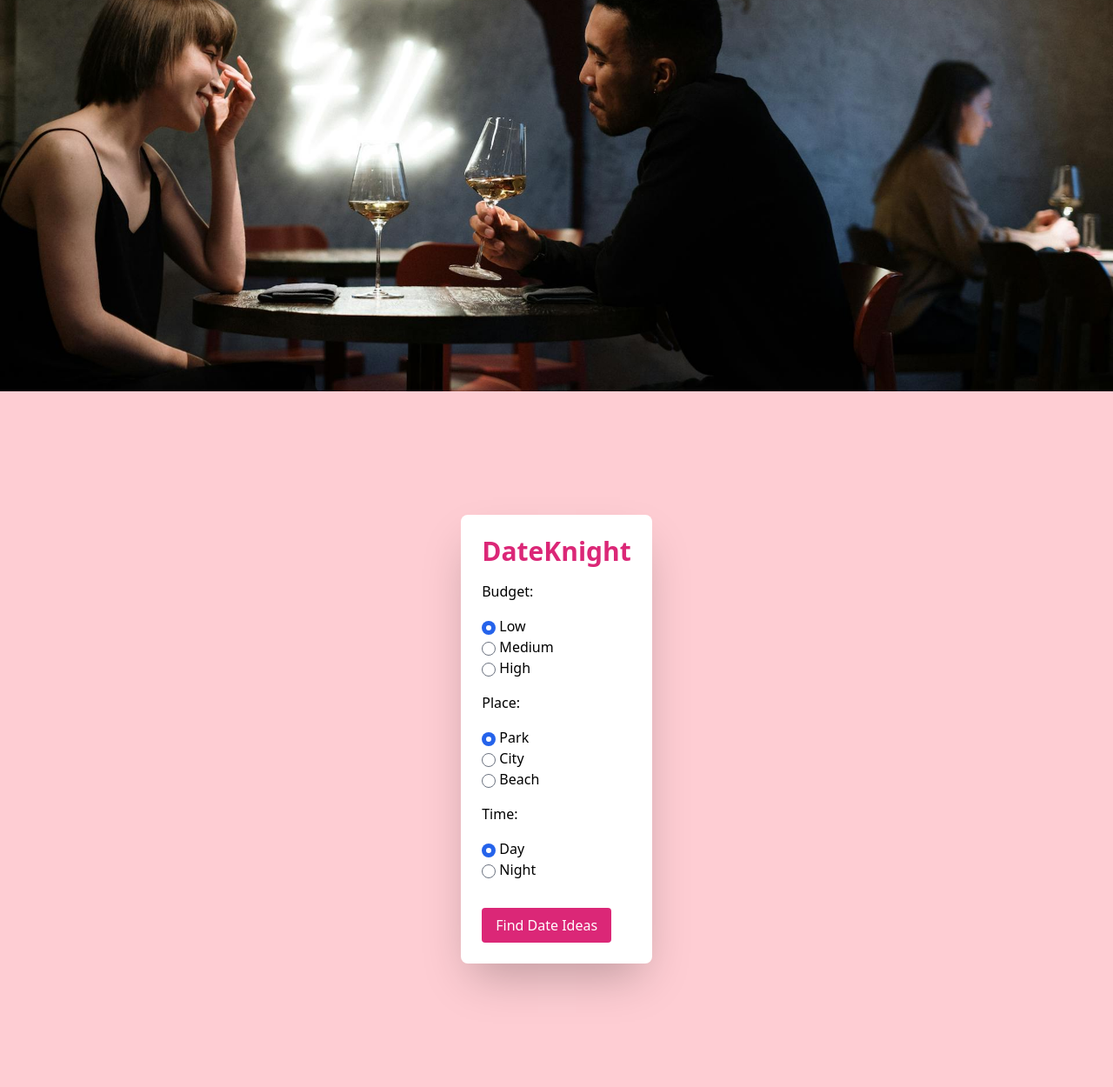
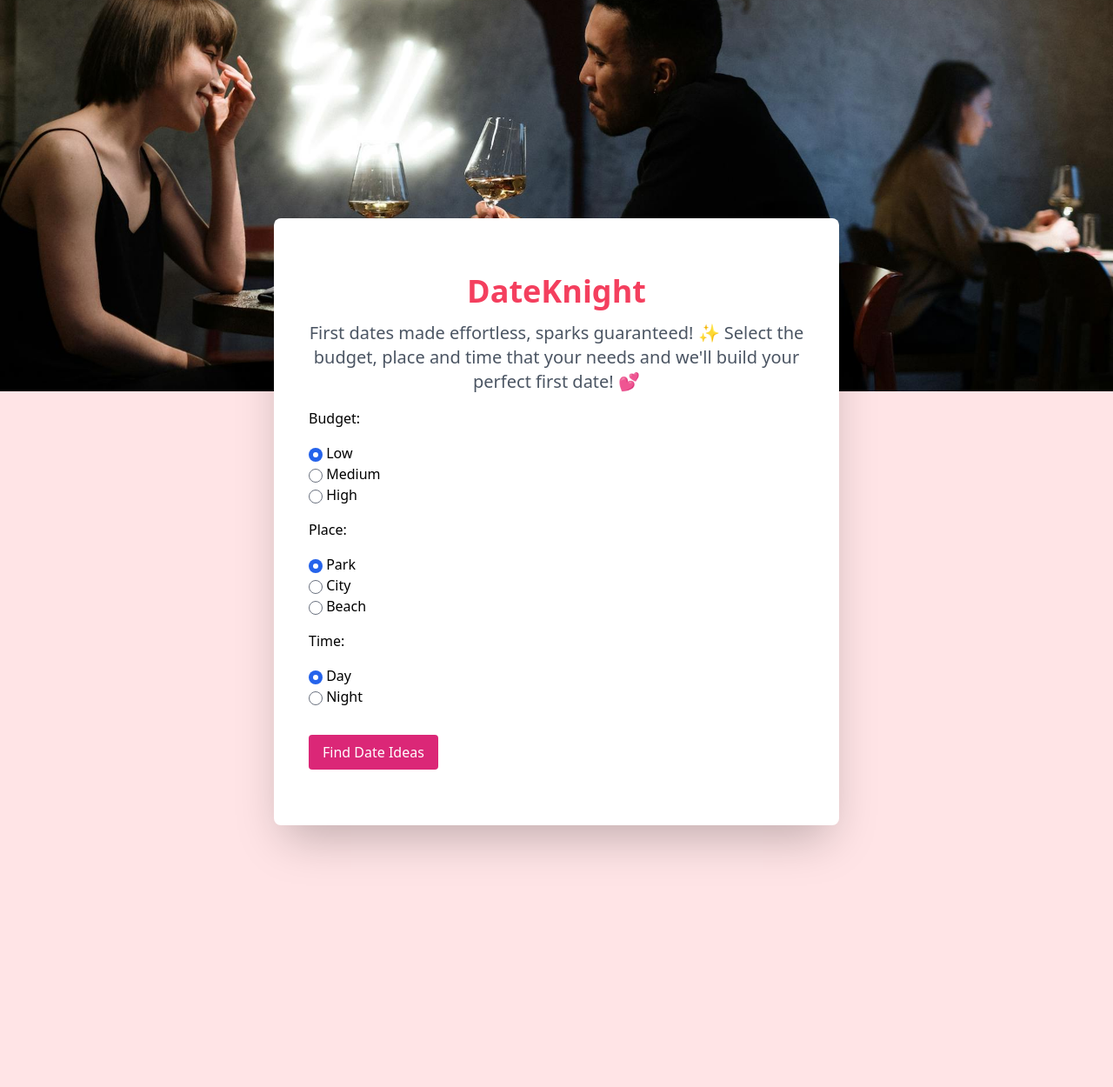
Before and after one commit to Redsskull/date-knight, a Django app: page / in a window 1280 px wide. Shown: the whole page at 87% size. Run offline with Django 4.2, Linux system fonts and the light colour scheme; style sheets or scripts are compiled from the project's sources; some libraries are stand-ins or nearby versions.

Commit message:
refactor(index): update form heading & description text & styling

```diff
--- a/templates/index.html
+++ b/templates/index.html
@@ -15,31 +15,44 @@
         {% tailwind_css %}
         <link rel="stylesheet" type="text/css" href="{% static 'date/styles.css' %}">
     </head>
-    <body class="bg-rose-200">
 
+    <body class="bg-rose-100">
         <!-- Hero image -->
         <section
             class="h-screen bg-cover bg-no-repeat max-h-[450px] bg-center bg-[url('../static/date/images/couple-on-date.jpeg')]"
             style="background-image: url('../static/date/images/couple-on-date.jpeg');">
         </section>
 
-        <!-- Form -->
         {% if messages %}
             <ul class="messages">
                 {% for message in messages %}
-                    <li{% if message.tags %} class="p-2 mb-2 bg-pink-600 text-white rounded"{% endif %}>{{ message }}</li>
+                    <li{% if message.tags %} class="p-2 mb-2 bg-rose-500 text-white rounded"{% endif %}>{{ message }}</li>
                 {% endfor %}
             </ul>
         {% endif %}
         {% block content %}
-            <div class="flex justify-center items-center h-screen">
-                <div class="bg-white p-6 rounded-lg shadow-2xl">
-                    <h1 class="text-3xl font-bold mb-2 text-pink-600">DateKnight</h1>
+            <!-- Form container -->
+            <section class="flex justify-center items-center h-screen md:max-w-[650px] m-auto">
+                <div class="bg-white py-7 px-5 rounded-lg shadow-2xl md:py-16 md:px-10 translate-y-[-250px]">
+
+                    <!-- Title & description -->
+                    <h1 class="text-4xl font-bold mb-3.5 text-center text-rose-500">
+                        DateKnight
+                    </h1>
+                    <!-- Resource: emojis: https://www.htmlsymbols.xyz/unicode/U+2728 -->
+                    <p class="text-gray-600 text-xl text-center mb-3.5">
+                        First dates made effortless, sparks guaranteed! &#10024;
+                        Select the budget, place and time that your needs and we'll build your
+                        perfect first date! &#x1F495;
+                    </p>
+
+                    <!-- Form -->
                     <form method="post" class="space-y-4">
                         {% csrf_token %}
                         {{ form.as_p }}
                         <button type="submit" class="px-4 py-2 bg-pink-600 text-white rounded hover:bg-pink-700">Find Date Ideas</button>
                     </form>
+
                     {% if date_ideas %}
                         <h2 class="text-2xl font-bold mb-2 mt-4 text-pink-600">Date Ideas</h2>
                         <ul class="list-disc list-inside space-y-2">
--- a/theme/static/css/dist/styles.css
+++ b/theme/static/css/dist/styles.css
@@ -739,8 +739,46 @@ select {
   --tw-backdrop-sepia:  ;
 }
 
+.container {
+  width: 100%;
+}
+
+@media (min-width: 640px) {
+  .container {
+    max-width: 640px;
+  }
+}
+
+@media (min-width: 768px) {
+  .container {
+    max-width: 768px;
+  }
+}
+
+@media (min-width: 1024px) {
+  .container {
+    max-width: 1024px;
+  }
+}
+
+@media (min-width: 1280px) {
+  .container {
+    max-width: 1280px;
+  }
+}
+
+@media (min-width: 1536px) {
+  .container {
+    max-width: 1536px;
+  }
+}
+
 .static {
   position: static;
+}
+
+.m-auto {
+  margin: auto;
 }
 
 .mb-2 {
@@ -749,6 +787,14 @@ select {
 
 .mt-4 {
   margin-top: 1rem;
+}
+
+.mb-3 {
+  margin-bottom: 0.75rem;
+}
+
+.mb-3\.5 {
+  margin-bottom: 0.875rem;
 }
 
 .block {
@@ -769,6 +815,11 @@ select {
 
 .max-h-\[450px\] {
   max-height: 450px;
+}
+
+.translate-y-\[-250px\] {
+  --tw-translate-y: -250px;
+  transform: translate(var(--tw-translate-x), var(--tw-translate-y)) rotate(var(--tw-rotate)) skewX(var(--tw-skew-x)) skewY(var(--tw-skew-y)) scaleX(var(--tw-scale-x)) scaleY(var(--tw-scale-y));
 }
 
 .list-inside {
@@ -832,6 +883,16 @@ select {
   background-color: rgb(254 205 211 / var(--tw-bg-opacity));
 }
 
+.bg-rose-100 {
+  --tw-bg-opacity: 1;
+  background-color: rgb(255 228 230 / var(--tw-bg-opacity));
+}
+
+.bg-rose-500 {
+  --tw-bg-opacity: 1;
+  background-color: rgb(244 63 94 / var(--tw-bg-opacity));
+}
+
 .bg-\[url\(\'\.\.\/static\/date\/images\/couple-on-date\.jpeg\'\)\] {
   background-image: url('../static/date/images/couple-on-date.jpeg');
 }
@@ -878,6 +939,20 @@ select {
   padding-bottom: 0.5rem;
 }
 
+.px-5 {
+  padding-left: 1.25rem;
+  padding-right: 1.25rem;
+}
+
+.py-7 {
+  padding-top: 1.75rem;
+  padding-bottom: 1.75rem;
+}
+
+.text-center {
+  text-align: center;
+}
+
 .text-2xl {
   font-size: 1.5rem;
   line-height: 2rem;
@@ -886,6 +961,16 @@ select {
 .text-3xl {
   font-size: 1.875rem;
   line-height: 2.25rem;
+}
+
+.text-4xl {
+  font-size: 2.25rem;
+  line-height: 2.5rem;
+}
+
+.text-xl {
+  font-size: 1.25rem;
+  line-height: 1.75rem;
 }
 
 .font-bold {
@@ -907,6 +992,16 @@ select {
   color: rgb(255 255 255 / var(--tw-text-opacity));
 }
 
+.text-rose-500 {
+  --tw-text-opacity: 1;
+  color: rgb(244 63 94 / var(--tw-text-opacity));
+}
+
+.text-gray-600 {
+  --tw-text-opacity: 1;
+  color: rgb(75 85 99 / var(--tw-text-opacity));
+}
+
 .shadow-2xl {
   --tw-shadow: 0 25px 50px -12px rgb(0 0 0 / 0.25);
   --tw-shadow-colored: 0 25px 50px -12px var(--tw-shadow-color);
@@ -917,3 +1012,31 @@ select {
   --tw-bg-opacity: 1;
   background-color: rgb(190 24 93 / var(--tw-bg-opacity));
 }
+
+@media (min-width: 768px) {
+  .md\:min-w-\[650px\] {
+    min-width: 650px;
+  }
+
+  .md\:max-w-\[650px\] {
+    max-width: 650px;
+  }
+
+  .md\:max-w-\[750px\] {
+    max-width: 750px;
+  }
+
+  .md\:max-w-\[550px\] {
+    max-width: 550px;
+  }
+
+  .md\:px-10 {
+    padding-left: 2.5rem;
+    padding-right: 2.5rem;
+  }
+
+  .md\:py-16 {
+    padding-top: 4rem;
+    padding-bottom: 4rem;
+  }
+}
```
Also changed, not shown: other parts of templates/index.html (+2 -1 lines).
